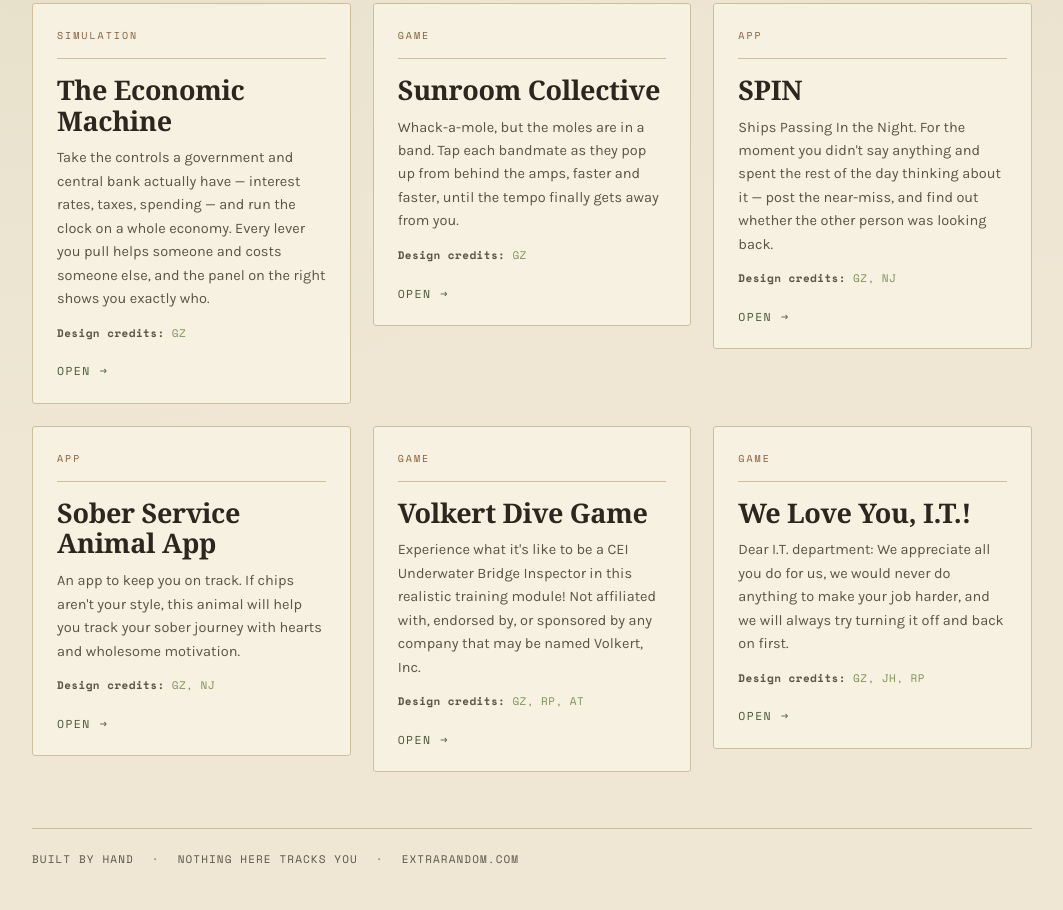
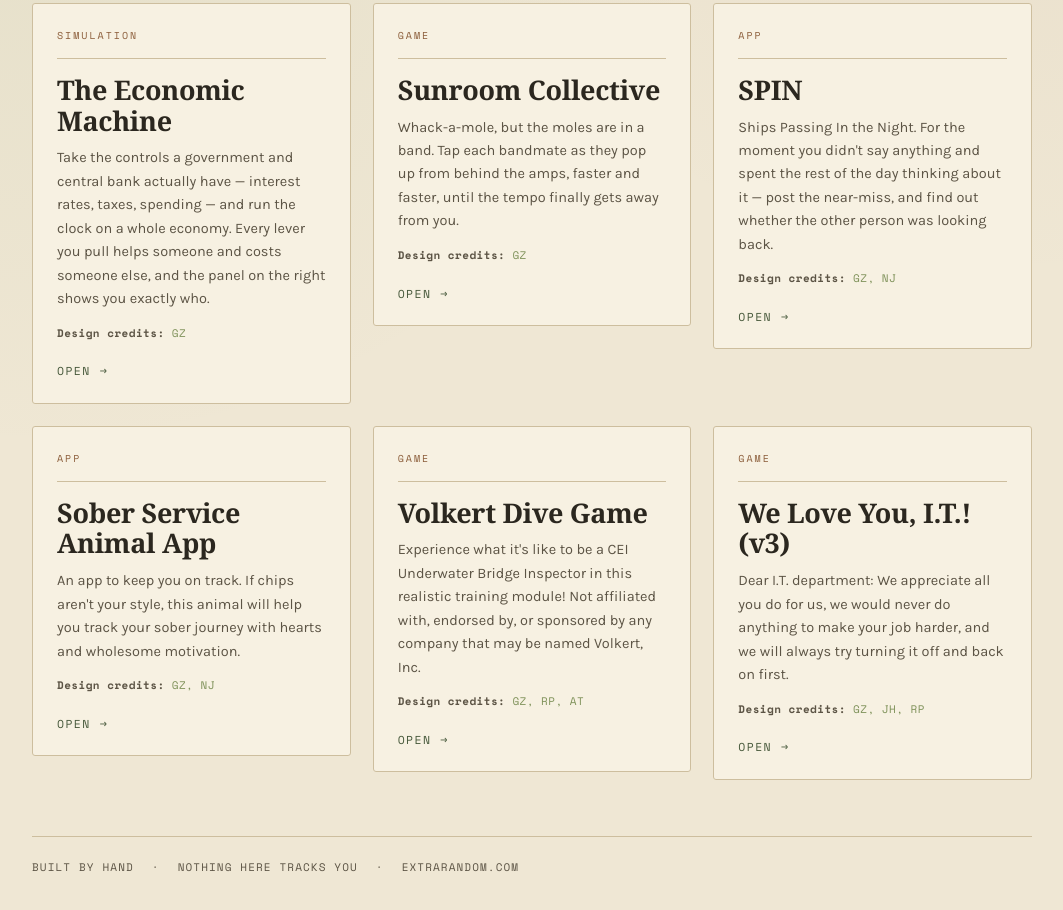
Before and after one commit to ZaliauskasG/extrarandom-site, a plain HTML site: page index.html in a window 1280 px wide. Shown: the part 496-1406 px from the top of the page, without its empty margins (108-1171 px from the left). Drawn offline with nearby package versions, Linux system fonts and the light colour scheme; a web font is replaced by a local one.

Commit message:
Update game name to include version 3

```diff
--- a/index.html
+++ b/index.html
@@ -73,7 +73,7 @@ const TOOLS = [
   },
 
     {
-    name: "We Love You, I.T.!",
+    name: "We Love You, I.T.! (v3)",
     tag:  "Game",
     file: "among-it.html",
     desc: "Dear I.T. department: We appreciate all you do for us, we would never do anything to make your job harder, and we will always try turning it off and back on first.",
```
